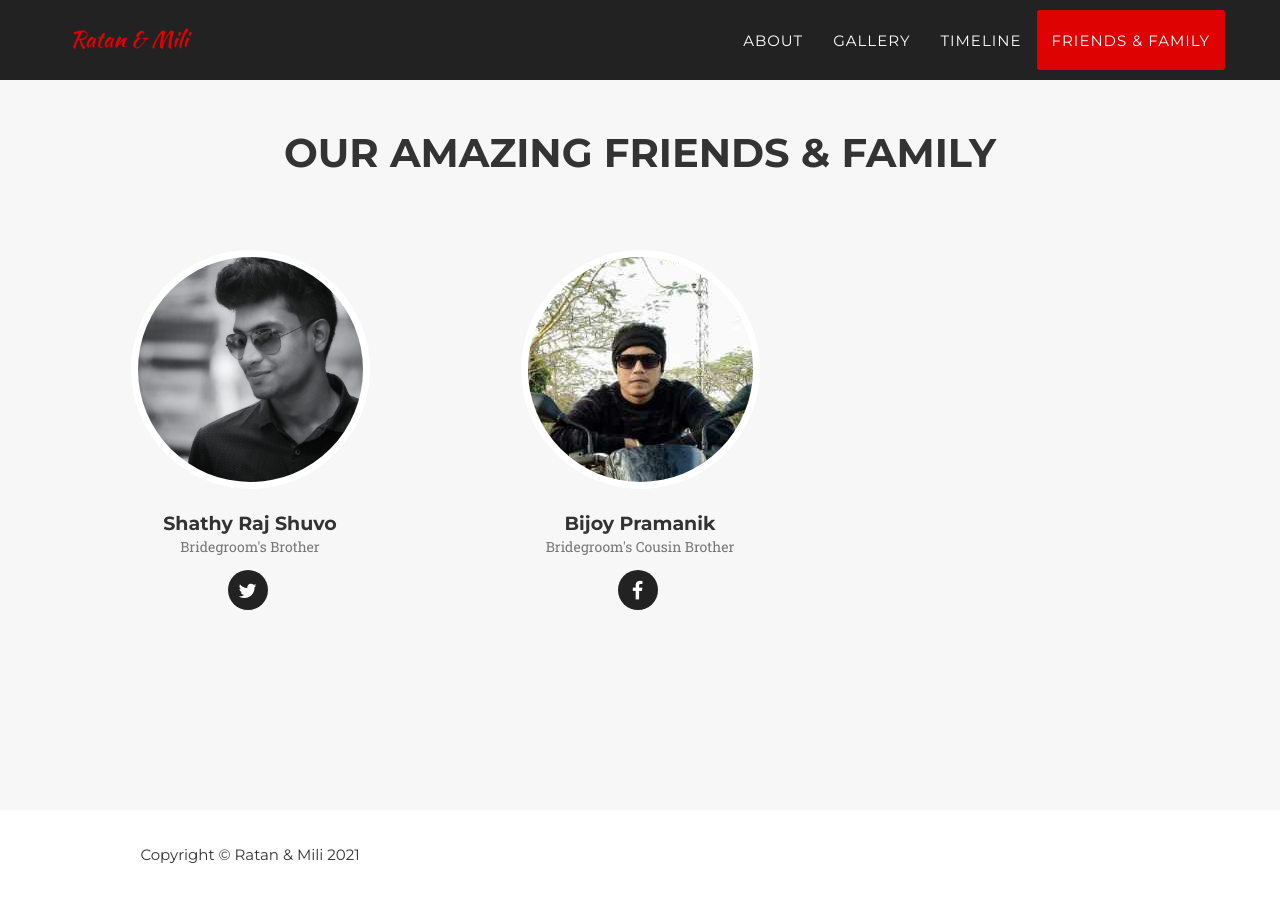
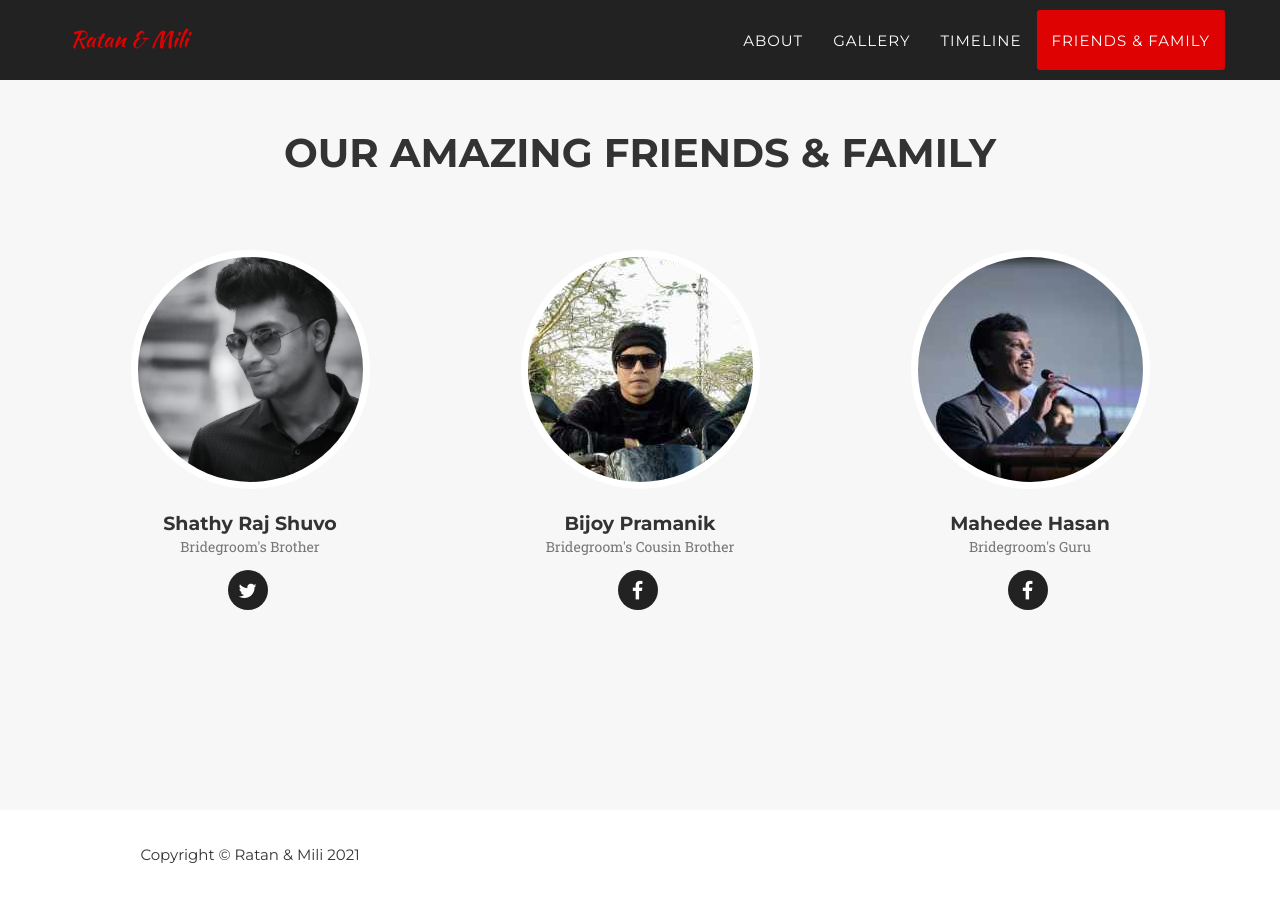
Before and after one commit to ratanparai/wedding-site, a Jekyll site: the page built from index.html, in a window 1280 px wide and 900 px high, scrolled down 4080 px. Built offline with Jekyll 4.4.1, drawn with Linux system fonts in a browser that asks for light colours; some web fonts are replaced.

Commit message:
add guru

```diff
--- a/_config.yml
+++ b/_config.yml
@@ -21,6 +21,12 @@ people:
   social:
     - title: facebook
       url: https://web.facebook.com/bijoy.pramanik.923
+- name: Mahedee Hasan
+  pic: 5
+  position: Bridegroom's Guru
+  social:
+    - title: facebook
+      url: https://web.facebook.com/mahedee19
 
 
 # Social networks usernames (many more available: google-plus, flickr, dribbble, pinterest, instagram, tumblr, linkedin, etc.)
```
Also changed, not shown: img/team/5.jpg (added).
